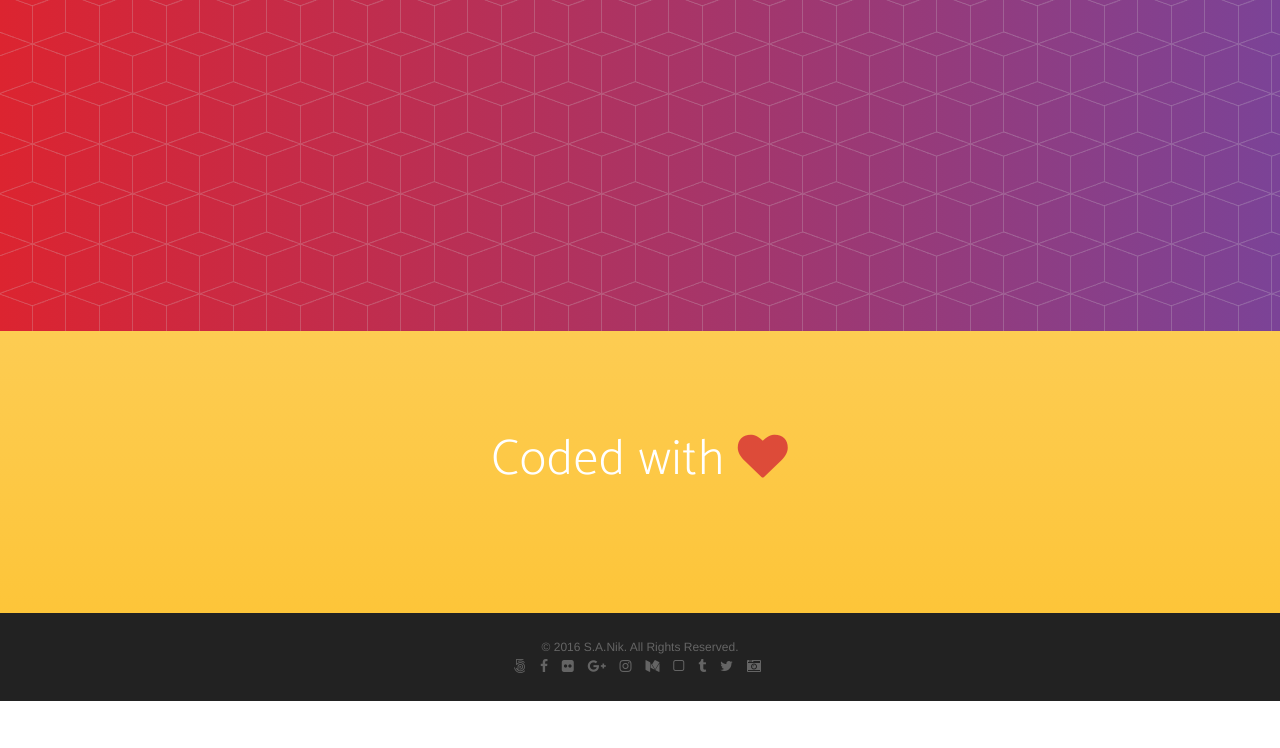
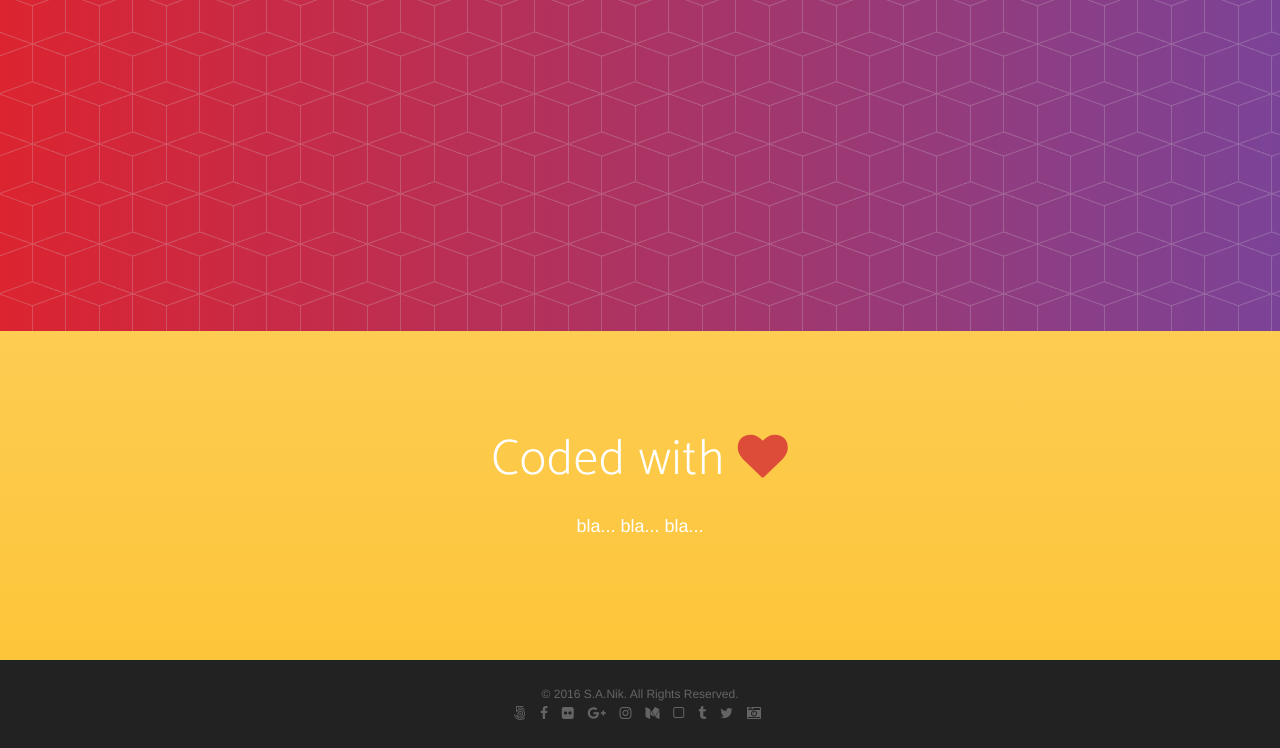
Before and after one commit to sanikkenway/sanikkenway.github.io, a website: page index.html in a window 1280 px wide. Shown: the part 469-1217 px from the top of the page. Before the commit the page ends 1170 px from the top, so only its background shows below. Drawn offline with nearby package versions, Linux system fonts and the light colour scheme; a web font is replaced by a local one.

Commit message:
add contact details

```diff
--- a/index.html
+++ b/index.html
@@ -80,6 +80,7 @@
     <section id="contact" class="contact bg-primary">
         <div class="container">
             <h2>Coded with <i class="fa fa-heart"></i></h2>
+			<p>bla... bla... bla...</p>
         </div>
     </section>
 
```
